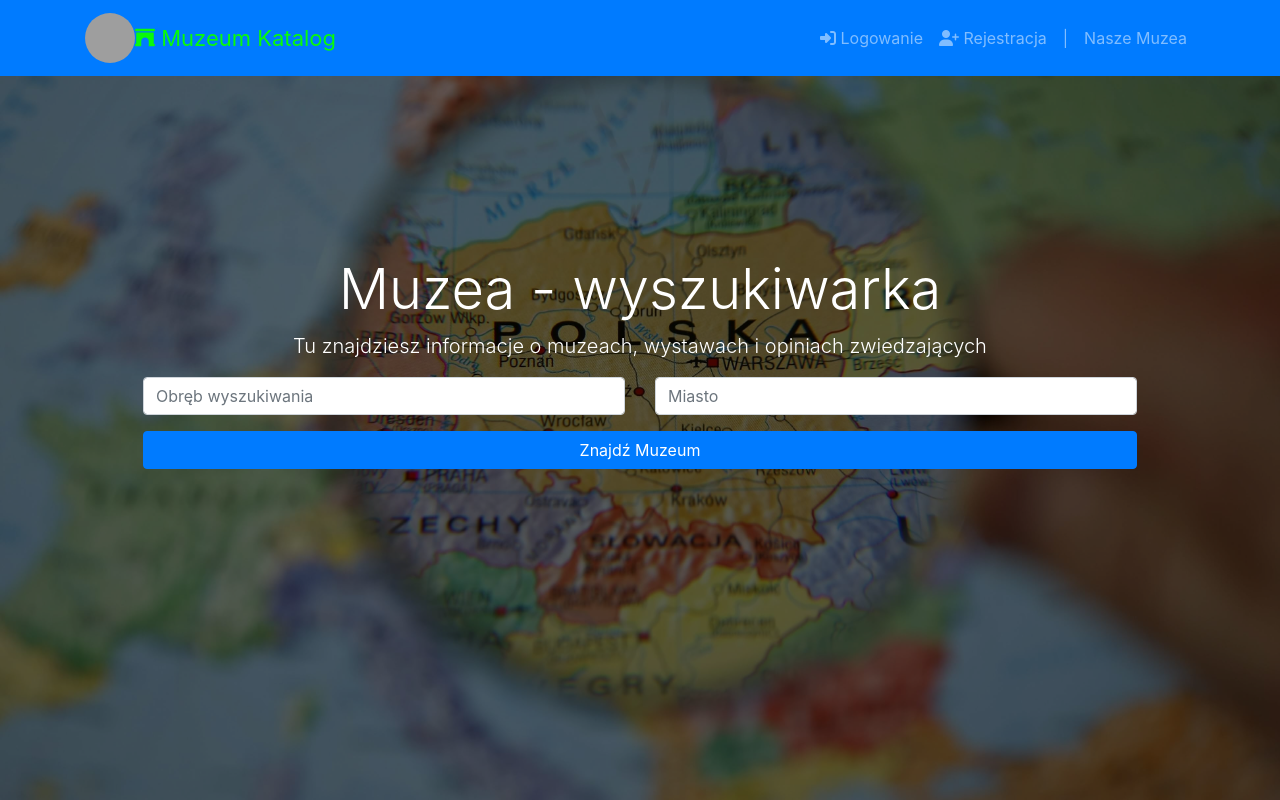
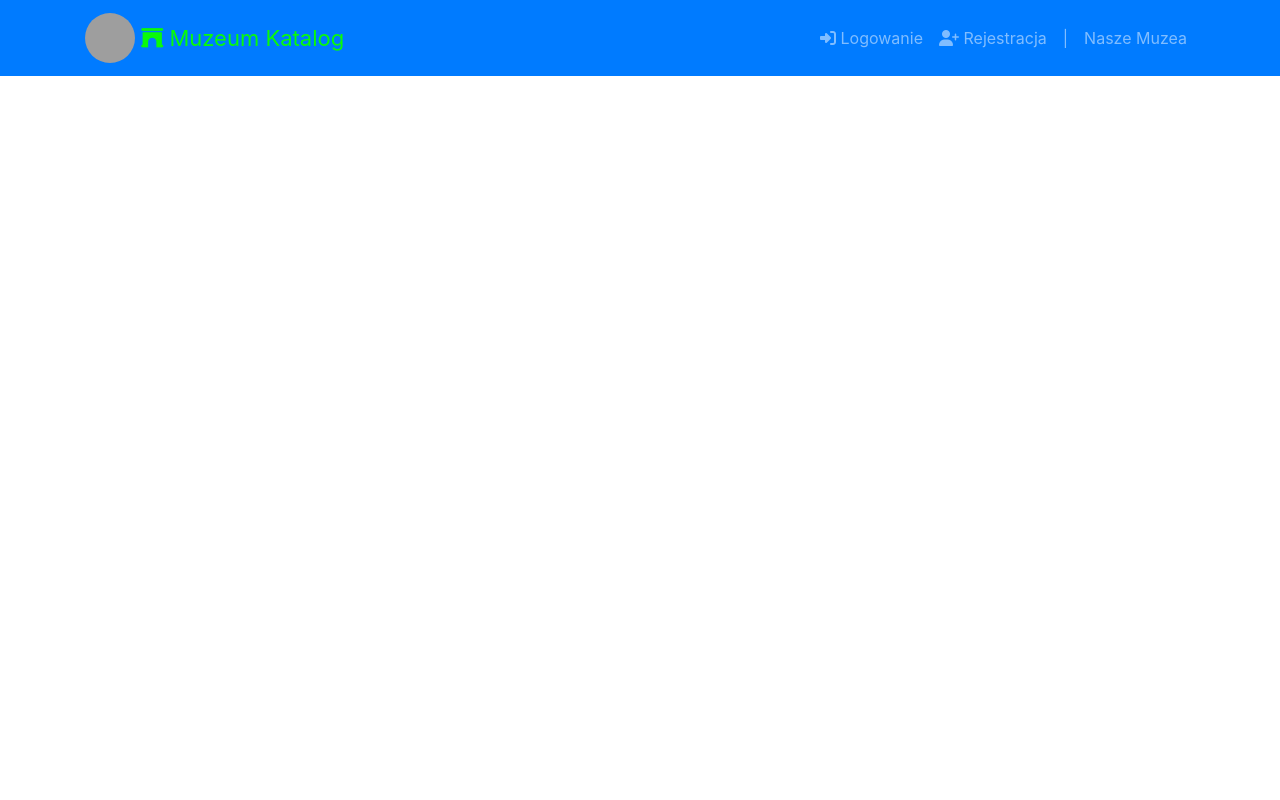
Before and after one commit to Ksz-K/muzeum-katalog, a React (Create React App) app: page /login in a window 1280 px wide. Built offline with nearby package versions, Linux system fonts and the light colour scheme; grey boxes are pictures that could not be loaded.

Commit message:
Link added to navbar

```diff
--- a/src/App.css
+++ b/src/App.css
@@ -1,3 +1,11 @@
+:root {
+  --primary-color: #17a2b8;
+  --dark-color: #343a40;
+  --light-color: #f4f4f4;
+  --danger-color: #dc3545;
+  --success-color: #28a745;
+}
+
 img {
   width: 100%;
 }
@@ -33,3 +41,7 @@ img {
   height: 50px;
   border-radius: 50%;
 }
+
+.logo i:hover {
+  color: #fff !important;
+}
--- a/src/App.js
+++ b/src/App.js
@@ -1,14 +1,28 @@
 import React, { Fragment } from "react";
+import { BrowserRouter as Router, Route, Switch } from "react-router-dom";
 import Navbar from "./components/layout/Navbar";
 import Landing from "./components/layout/Landing";
+import Register from "./components/auth/Register";
+import Login from "./components/auth/Login";
+import ManageAccount from "./components/auth/ManageAccount";
+import ResetPassword from "./components/auth/ResetPassword";
+import UpdatePassword from "./components/auth/UpdatePassword";
+
 import "./App.css";
 
 const App = () => {
   return (
-    <Fragment>
-      <Navbar />
-      <Landing />
-    </Fragment>
+    <Router>
+      <Fragment>
+        <Navbar />
+        <Route exact path="/" component={Landing} />
+        <Switch>
+          <Route exact path="/register" component={Register} />
+          <Route exact path="/login" component={Login} />
+          <Route exact path="/resetpassword" component={ResetPassword} />
+        </Switch>
+      </Fragment>
+    </Router>
   );
 };
 
--- /dev/null
+++ b/src/components/auth/Login.js
@@ -0,0 +1,7 @@
+import React from "react";
+
+const Login = () => {
+  return <div>Login</div>;
+};
+
+export default Login;
--- /dev/null
+++ b/src/components/auth/ManageAccount.js
@@ -0,0 +1,7 @@
+import React from "react";
+
+const ManageAccount = () => {
+  return <div>Manage Account</div>;
+};
+
+export default ManageAccount;
--- /dev/null
+++ b/src/components/auth/Register.js
@@ -0,0 +1,7 @@
+import React from "react";
+
+const Register = () => {
+  return <div>Register</div>;
+};
+
+export default Register;
--- /dev/null
+++ b/src/components/auth/ResetPassword.js
@@ -0,0 +1,7 @@
+import React from "react";
+
+const ResetPassword = () => {
+  return <div>Reset Password</div>;
+};
+
+export default ResetPassword;
--- /dev/null
+++ b/src/components/auth/UpdatePassword.js
@@ -0,0 +1,7 @@
+import React from "react";
+
+const UpdatePassword = () => {
+  return <div>UpdatePasword</div>;
+};
+
+export default UpdatePassword;
--- a/src/components/layout/Navbar.js
+++ b/src/components/layout/Navbar.js
@@ -5,11 +5,13 @@ const Navbar = () => {
   return (
     <nav className="navbar navbar-expand-md navbar-dark bg-primary fixed-top">
       <div className="container">
-        <a className="logo navbar-brand" to="/">
+        <Link className="logo navbar-brand" to="/">
           <img src="https://kszk.vot.pl/kszk.png" alt="" />
-          <i className="fas fa-archway"></i>
-          <span style={{ fontSize: "1.1em" }}>&nbsp;Muzeum Katalog </span>
-        </a>
+
+          <span style={{ fontSize: "1.1em" }}>
+            &nbsp;<i className="fas fa-archway"></i>&nbsp;Muzeum Katalog{" "}
+          </span>
+        </Link>
 
         <button
           className="navbar-toggler"
@@ -23,24 +25,24 @@ const Navbar = () => {
         <div className="collapse navbar-collapse" id="navbarSupportedContent">
           <ul className="navbar-nav ml-auto">
             <li className="nav-item">
-              <a className="nav-link" href="login.html">
+              <Link className="nav-link" to="/login">
                 <i className="fas fa-sign-in-alt"></i> Logowanie
-              </a>
+              </Link>
             </li>
             <li className="nav-item">
-              <a className="nav-link" href="register.html">
+              <Link className="nav-link" to="/register">
                 <i className="fas fa-user-plus"></i> Rejestracja
-              </a>
+              </Link>
             </li>
             <li className="nav-item d-none d-sm-block">
-              <a className="nav-link" href="#">
+              <Link className="nav-link" to="#">
                 |
-              </a>
+              </Link>
             </li>
             <li className="nav-item">
-              <a className="nav-link" href="bootcamps.html">
+              <Link className="nav-link" to="/museums">
                 Nasze Muzea
-              </a>
+              </Link>
             </li>
           </ul>
         </div>
```
